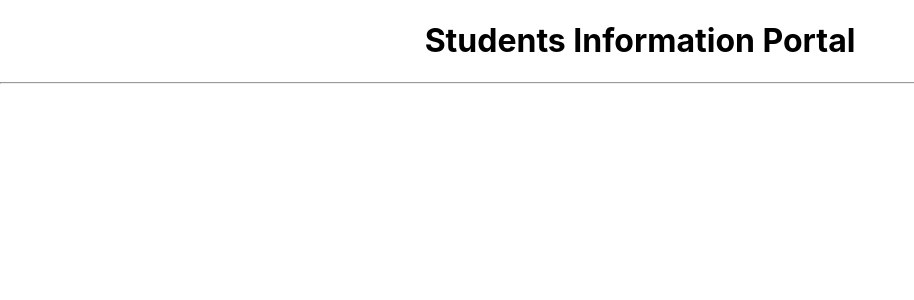
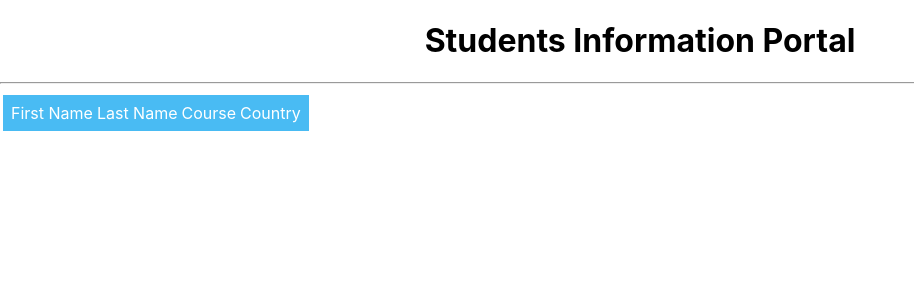
Before and after one commit to RavisaraJayasundara/IT3133StudentInformationPortalProject, a React (Create React App) app in the folder studentapp/: page / in a window 1280 px wide. Shown: the top 300 px of the page, without its empty margins (0-914 px from the left). Built offline with nearby package versions, Linux system fonts and the light colour scheme.

Commit message:
StudentTable layout out and styles are done

```diff
--- a/studentapp/src/components/StudentTable.js
+++ b/studentapp/src/components/StudentTable.js
@@ -1,7 +1,18 @@
-export default function StudentTable(prosps){
+import '../assests/css/compo.css';
+export default function StudentTable(props){
     return(
-       <div>
-
+       <div className="outerDiv">
+           <div className="leftDiv"></div>
+           <table>
+            <thead>
+                <tr>
+                    <td>First Name</td>
+                    <td>Last Name</td>
+                    <td>Course</td>
+                    <td>Country</td>
+                </tr>
+            </thead>
+           </table>
        </div>
     );
 }
```
